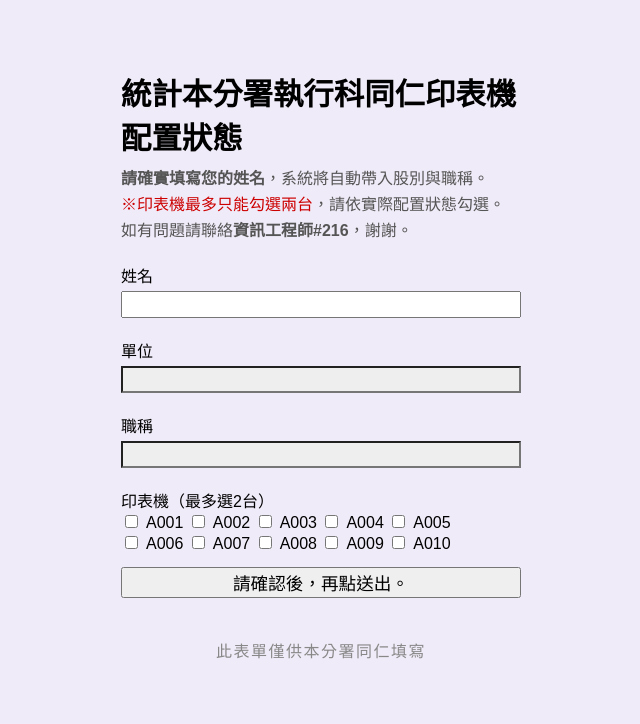
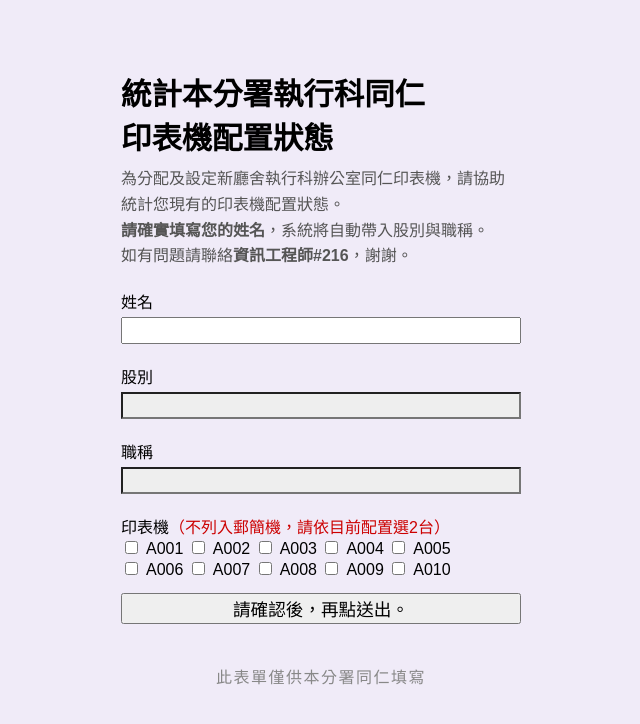
Before and after one commit to fs-85/fs-85, a plain HTML site: page index.html in a window 1280 px wide. Shown: the whole page, without its empty margins (319-959 px from the left). Drawn offline with Linux system fonts and the light colour scheme.

Commit message:
index.html

```diff
--- a/index.html
+++ b/index.html
@@ -52,10 +52,10 @@
   </style>
 </head>
 <body>
-  <h1 id="pageTitle" style="font-size:1.9em;margin-bottom:8px;">統計本分署執行科同仁印表機配置狀態</h1>
+  <h1 id="pageTitle" style="font-size:1.9em;margin-bottom:8px;">統計本分署執行科同仁<br>印表機配置狀態</h1>
   <div id="pageDesc" style="color:#555; font-size:1em; margin-bottom:20px; line-height:1.6;">
+	為分配及設定新廳舍執行科辦公室同仁印表機，請協助<br>統計您現有的印表機配置狀態。<br>
     <b>請確實填寫您的姓名</b>，系統將自動帶入股別與職稱。<br>
-    <span style="color:#c00;">※印表機最多只能勾選兩台</span>，請依實際配置狀態勾選。<br>
     如有問題請聯絡<b>資訊工程師#216</b>，謝謝。
   </div>
   <form id="myForm">
@@ -64,7 +64,7 @@
       <input type="text" id="nameInput" required>
     </label>
     <label>
-      單位
+      股別
       <input type="text" id="unitInput" readonly>
     </label>
     <label>
@@ -72,7 +72,7 @@
       <input type="text" id="titleInput" readonly>
     </label>
     <label>
-      印表機（最多選2台）<br>
+      印表機<span style="color:#c00;">（不列入郵簡機，請依目前配置選2台）</span><br>
       <span>
         <input type="checkbox" class="printer-checkbox" name="printer" value="A001">A001
         <input type="checkbox" class="printer-checkbox" name="printer" value="A002">A002
```
